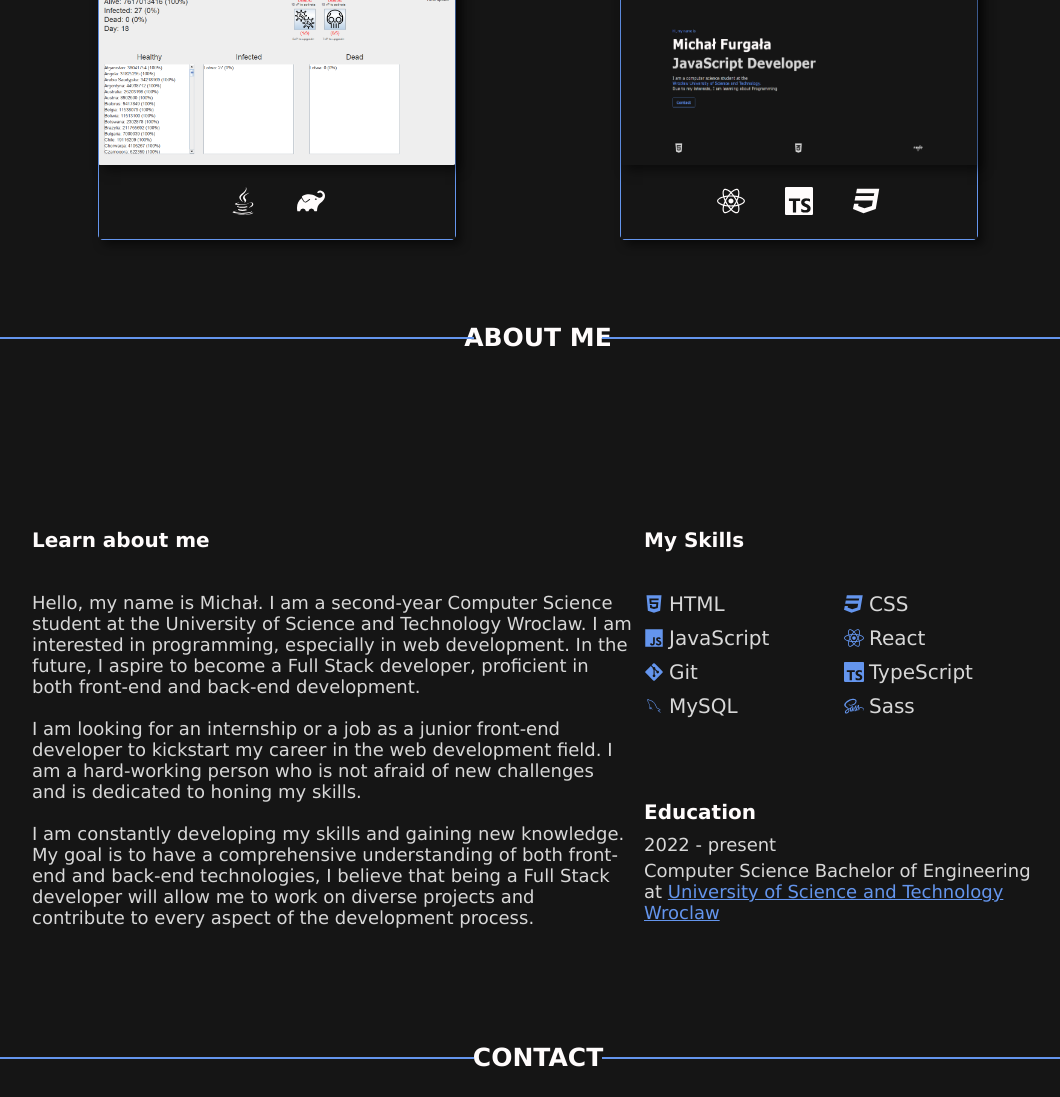
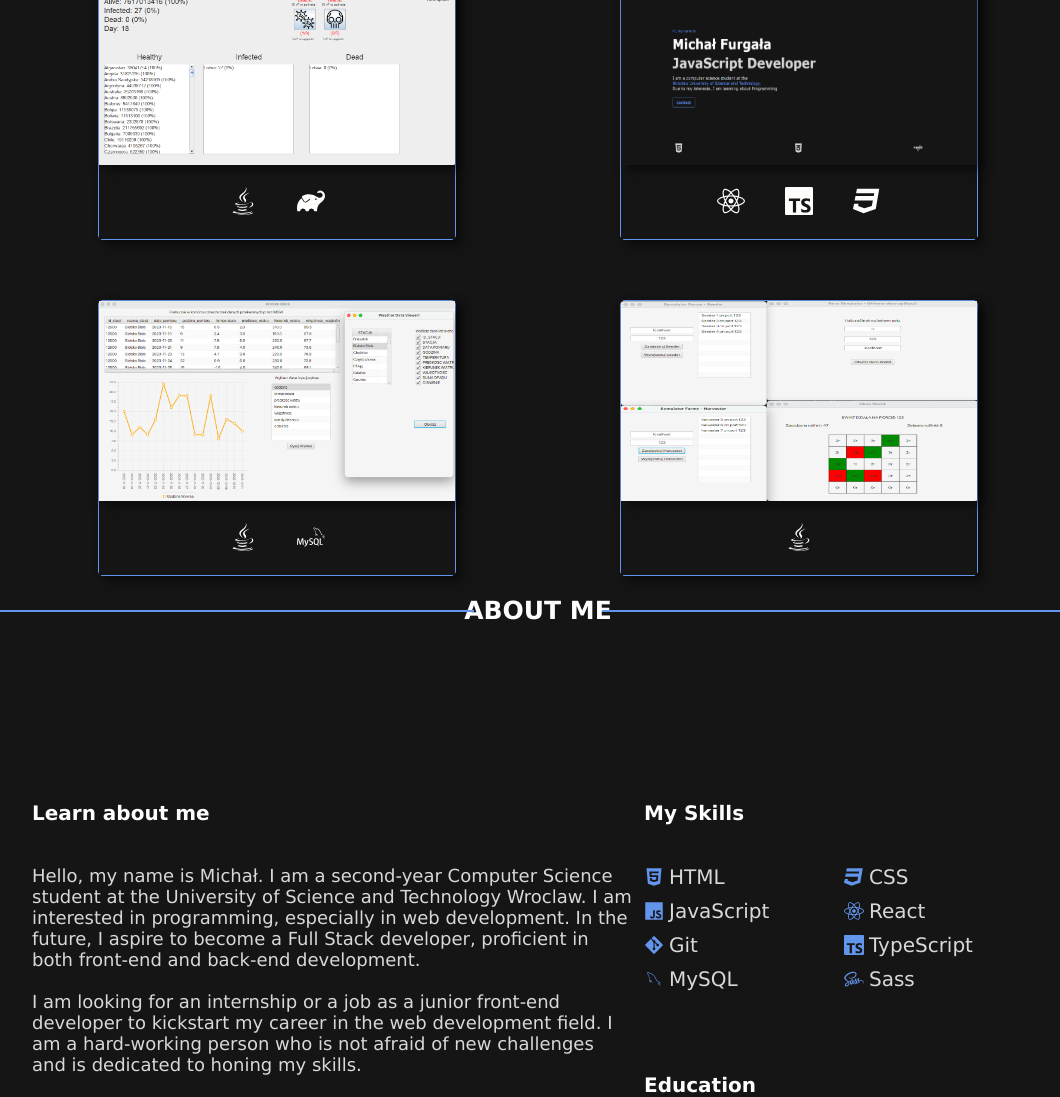
Before and after one commit to 00200200/portfolio, a React (Create React App) app: page / in a window 1280 px wide. Shown: the part 1357-2454 px from the top of the page, without its empty margins (102-1162 px from the left). Built offline with nearby package versions, Linux system fonts and the light colour scheme.

Commit message:
add Projects

```diff
--- a/src/components/Projects/Projects.css
+++ b/src/components/Projects/Projects.css
@@ -2,7 +2,7 @@
 
 .projects {
 	width: 100%;
-	height: 100vh;
+	height: 100%;
 	background-color: var(--primary-color);
 }
 .projects h1 {
--- a/src/components/Projects/Projects.tsx
+++ b/src/components/Projects/Projects.tsx
@@ -7,6 +7,8 @@ const giardDesignImage = require('./GiardDesign.png');
 const toDoListImage = require('./ToDoList.png');
 const portfolioImage = require('./portfolio.png');
 const virusSimulationImage = require('./virusSimulator.png');
+const weatherAppImage = require('./WeatherApp.png');
+const FarmSimulatorImage = require('./FarmSimulator.png');
 const Projects: React.FC = () => {
 	const virusSimulation: ProjectProps = {
 		title: 'Virus Simulation',
@@ -50,6 +52,27 @@ const Projects: React.FC = () => {
 		backgroundImage: portfolioImage,
 	};
 
+	const weatherApp: ProjectProps = {
+		title: 'Weather App',
+		technologies: 'Java, JavaFX, Maven, SQL',
+		icons: ['FaJava', 'SiJavafx', 'FaMaven', 'SiMysql'],
+		description:
+			'Application developed to collect data via API, collect it in a MySql database and the ability to display graphs and selected data.',
+		sourceCodeLink: 'https://github.com/00200200/dataViewer',
+		liveLink: undefined,
+		backgroundImage: weatherAppImage,
+	};
+	const farmSimulator: ProjectProps = {
+		title: 'Farm Simulator App',
+		technologies: 'Java, JavaFX, Maven, TCP/IP',
+		icons: ['FaJava', 'SiJavafx', 'FaMaven'],
+		description:
+			'A farm simulator communicating via TCP/IP, planting is done via Seeder, harvesting via Harvest, the application records how many plants are planted and how many harvested. ',
+		sourceCodeLink: 'https://github.com/00200200/farmSimulatorTCP_IP',
+		liveLink: undefined,
+		backgroundImage: FarmSimulatorImage,
+	};
+
 	return (
 		<section id='projects' className='projects'>
 			<h3>PROJECTS</h3>
@@ -58,6 +81,8 @@ const Projects: React.FC = () => {
 				<Project {...giardDesign} />
 				<Project {...virusSimulation} />
 				<Project {...portfolio} />
+				<Project {...weatherApp} />
+				<Project {...farmSimulator} />
 			</div>
 		</section>
 	);
--- a/src/components/SkillsComponent/Skills.css
+++ b/src/components/SkillsComponent/Skills.css
@@ -13,7 +13,7 @@
 	display: flex;
 	flex-direction: column;
 	align-items: center;
-	width: 33.33%;
+	width: 100%;
 	text-align: center;
 	padding: 20px;
 	animation: slide-in 0.5s ease-in-out;
```
Also changed, not shown: src/components/Projects/FarmSimulator.png (added), src/components/Projects/WeatherApp.png (added).
